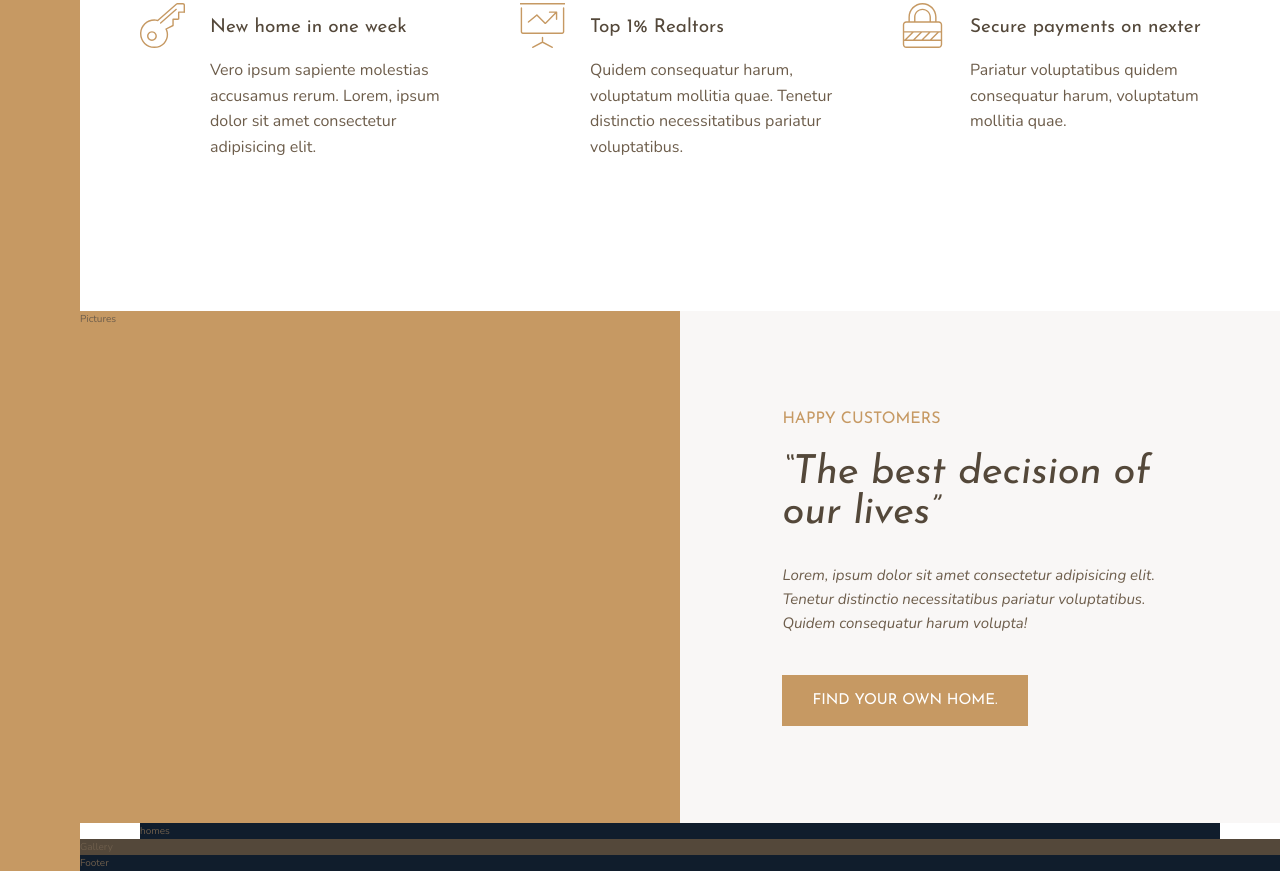
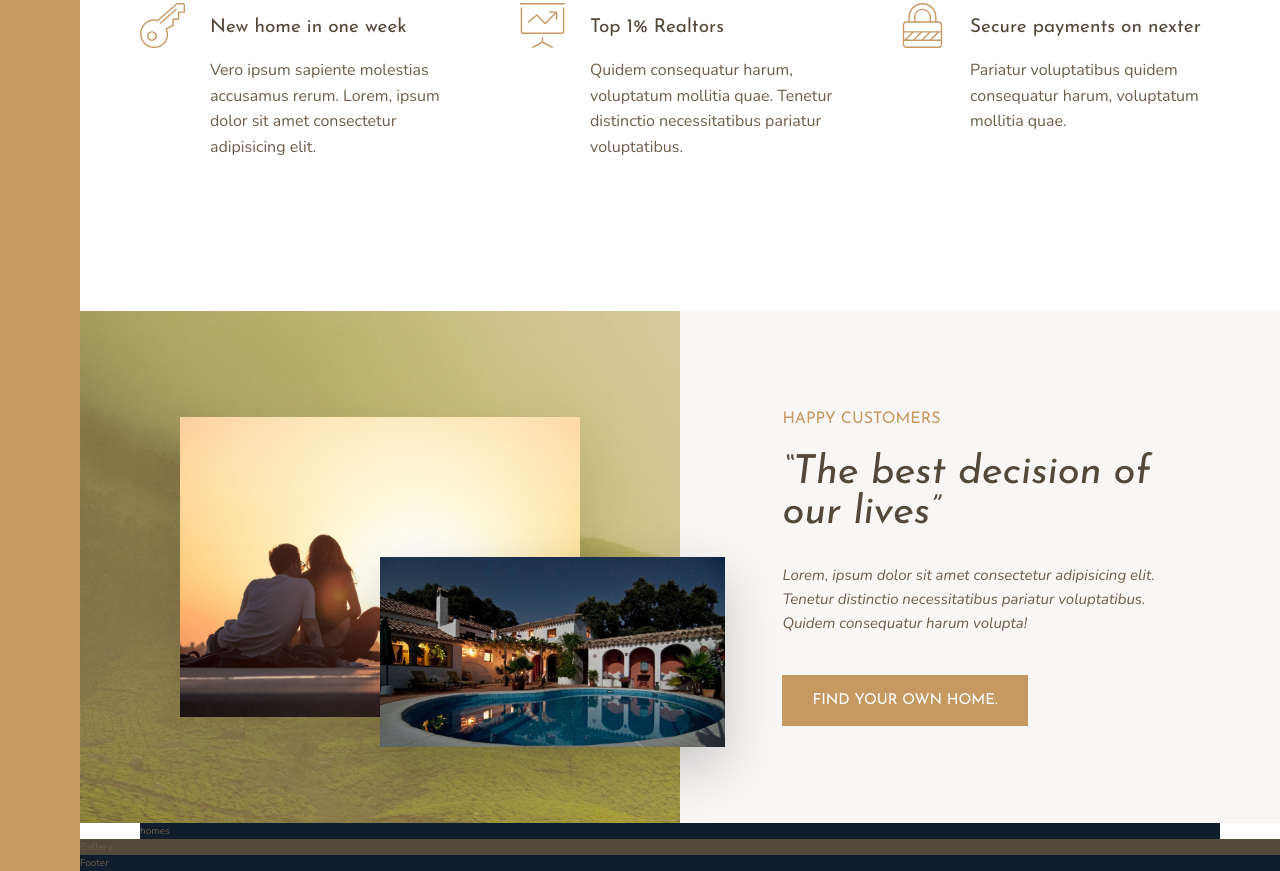
Before and after one commit to MandelaK/nexter, a website: page index.html in a window 1280 px wide. Shown: the part 985-1856 px from the top of the page. Drawn offline with nearby package versions, Linux system fonts and the light colour scheme.

Commit message:
Style Image Section
- Style the image section of the stories

```diff
--- a/index.html
+++ b/index.html
@@ -80,7 +80,14 @@
         </p>
       </div>
     </section>
-    <div class="story__pictures">Pictures</div>
+    <div class="story__pictures">
+      <img
+        src="/img/story-1.jpeg"
+        alt="Couple with new house"
+        class="story__img--1"
+      />
+      <img src="/img/story-2.jpeg" alt="New house" class="story__img--2" />
+    </div>
     <div class="story__content">
       <h3 class="heading-3 mb-small">Happy Customers</h3>
       <h2 class="heading-2 heading-2--dark mb-medium">
--- a/sass/_story.scss
+++ b/sass/_story.scss
@@ -2,7 +2,44 @@
   &__pictures {
     background-color: $color-primary;
     grid-column: full-start / span 5;
+
+    background-image: linear-gradient(
+        rgba($color-primary, 0.5),
+        rgba($color-primary, 0.5)
+      ),
+      url(../img/back.jpg);
+
+    display: grid;
+    grid-template-columns: repeat(6, 1fr);
+    grid-template-rows: repeat(6, 1fr);
+    align-items: center;
   }
+
+  &__img--1 {
+    width: 100%;
+    grid-row: 2 / 6;
+    grid-column: 2/6;
+    box-shadow: 0 2rem 5rem rgba(0, 0, 0, 0.1);
+    transition: transform 0.2s;
+
+    &:hover {
+      transform: scale(1.02);
+    }
+  }
+
+  &__img--2 {
+    width: 115%;
+    grid-row: 4/6;
+    grid-column: 4/7;
+    z-index: 15;
+    box-shadow: 0 2rem 5rem rgba(0, 0, 0, 0.2);
+    transition: transform 0.2s;
+
+    &:hover {
+      transform: scale(1.05);
+    }
+  }
+
   &__content {
     background-color: $color-grey-light-1;
     grid-column: col-start 5 / full-end;
```
Also changed, not shown: css/style.css.
